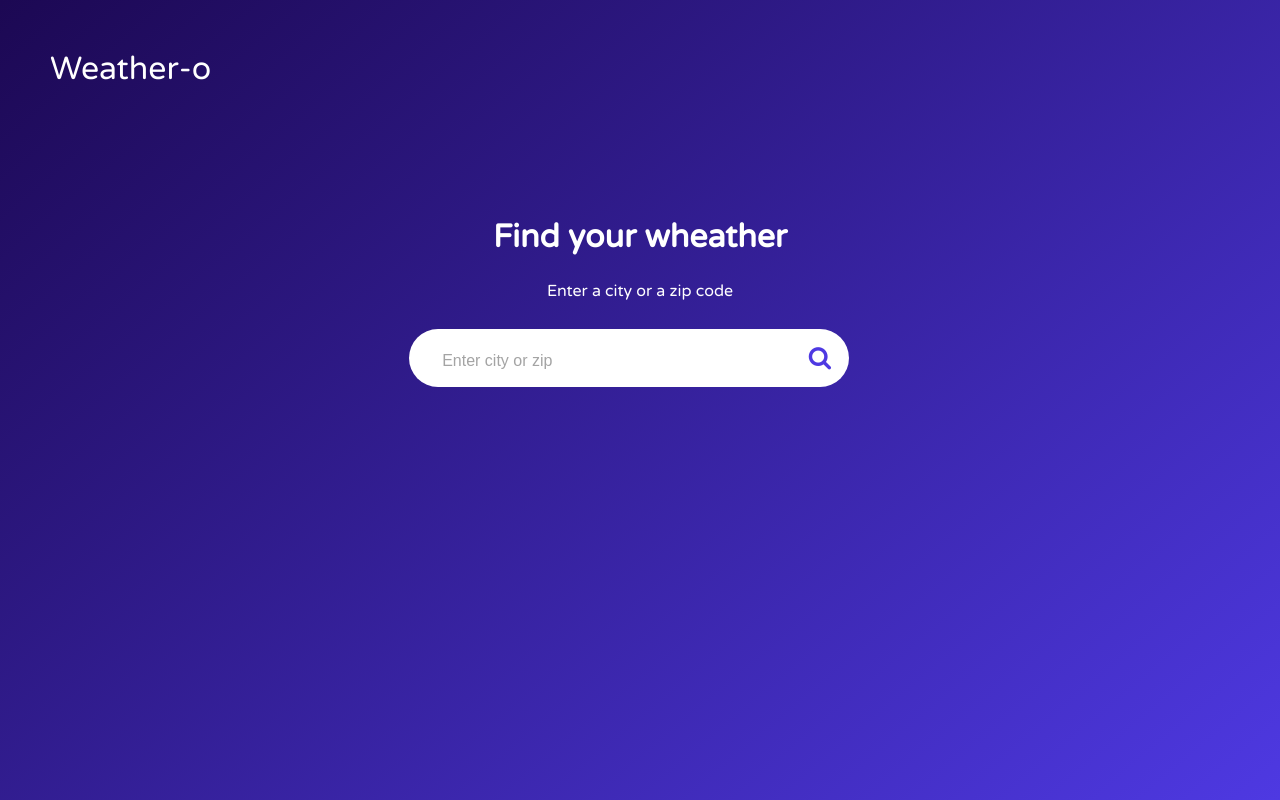
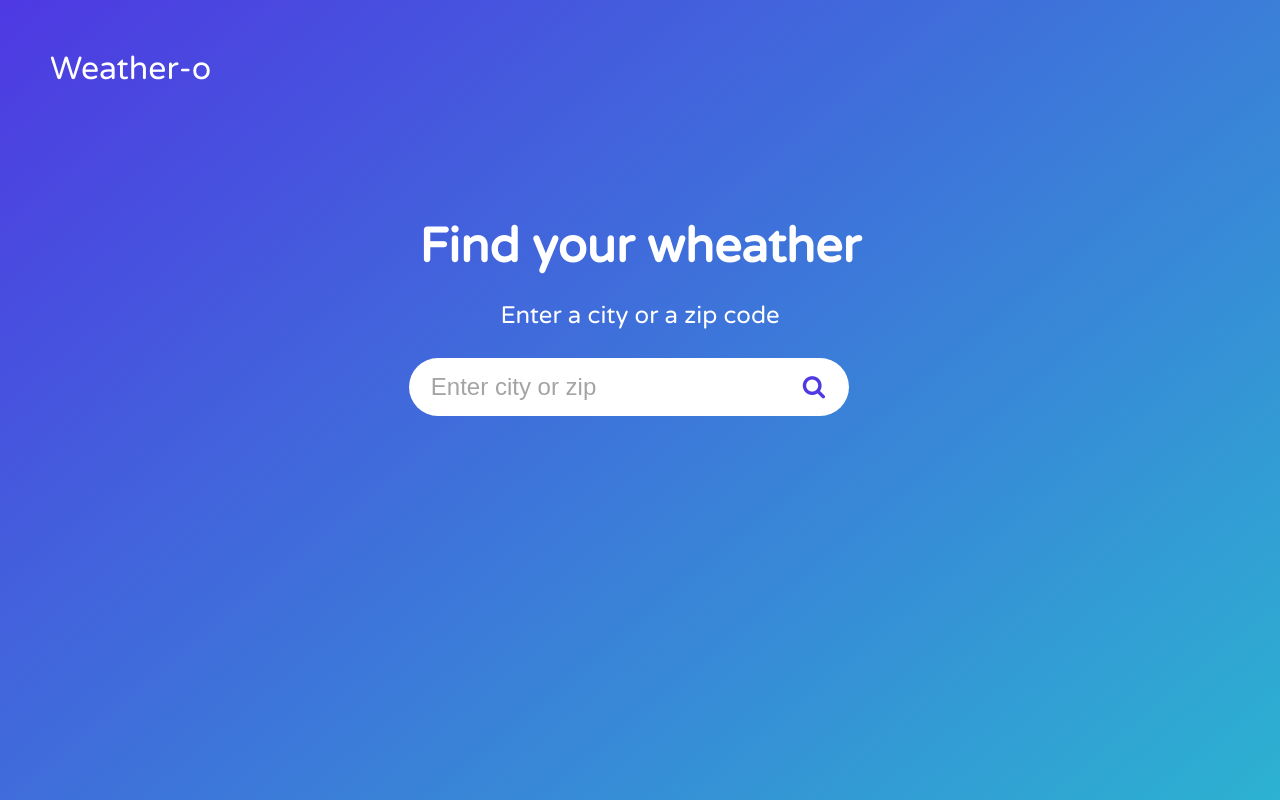
Before and after one commit to partiallymisplaced/team-weather-app, an Angular app: page / in a window 1280 px wide. Built offline with nearby package versions, Linux system fonts and the light colour scheme.

Commit message:
changed font-size for heading and paragraph tag and alignment of placeholder and icon

```diff
--- a/src/app/search/search.component.css
+++ b/src/app/search/search.component.css
@@ -1,4 +1,17 @@
 
+/* You can add global styles to this file, and also import other style files */
+* {
+  margin: 0;
+  padding: 0;
+}
+html, body{
+  height: 100%;
+  background-image: linear-gradient(140deg,#4E39E2,#2CB2D1);
+
+  font-family: 'Varela Round', sans-serif;
+  color: #FFFFFF;
+}
+/*  style css */
 
 div {
  padding: 80px;
@@ -12,7 +25,6 @@
   width: 100%;
   border-radius: 30px;
   font-size: 1.5em;
-    /* margin-left:230px; */
   border:none;
   max-width: 400px;
 }
@@ -22,8 +34,8 @@
   border: none;
   background-color: white;
   color: #4E39E2;
-    left: -40px;
-    font-size: 1.5rem;
+  left: -46px;
+  font-size: 24px;
   margin-top: 19px;
 
 
@@ -32,11 +44,16 @@
 }
 
 ::placeholder {
-
+  padding-left: 2px;
   color: #A4A4A4;
-    font-size: 1rem;
+  font-size: 24px;
 }
-
+h1{
+  font-size: 48px;
+}
+p{
+font-size: 24px;
+}
 p,h1{
     margin-bottom: 25px;
 }
@@ -48,11 +65,11 @@
  font-size: 4vw;
 }
 }
-@media(max-width: 772px){
+@media(max-width: 632px){
 button{
-    position: absolute;
-    top: 43%;
-    left: 73%;
+  position: relative;
+  top: -30px;
+  left: 70%;
 
 }
 }
--- a/src/app/search/search.component.html
+++ b/src/app/search/search.component.html
@@ -1,9 +1,7 @@
+<div>
+    <h1>Find your wheather</h1>
+    <p>Enter a city or a zip code</p>
+<input type="text" placeholder="Enter city or zip">
+<button class="fa fa-search 3x" routerLink="current-weather/Seattle"></button>
 
-
-    <div>
-            <h1>Find your wheather</h1>
-            <p>Enter a city or a zip code</p>
-        <input type="text" placeholder="   Enter city or zip">
-        <button class="fa fa-search 3x" routerLink="current-weather/Seattle"></button>
-
-      </div>
+</div>
--- a/src/styles.css
+++ b/src/styles.css
@@ -1,3 +1,4 @@
+
 /* You can add global styles to this file, and also import other style files */
 * {
     margin: 0;
@@ -5,9 +6,8 @@
 }
 html, body{
     height: 100%;
-    /* background-image: linear-gradient(140deg,#4E39E2,#2CB2D1); */
-    background-color: #1C0853;
-    background: linear-gradient(140deg, #1C0853, #4E39E2);
+    background-image: linear-gradient(140deg,#4E39E2,#2CB2D1);
+
     font-family: 'Varela Round', sans-serif;
     color: #FFFFFF;
 }
```
Lines whose indentation alone changed are shown as unchanged.
